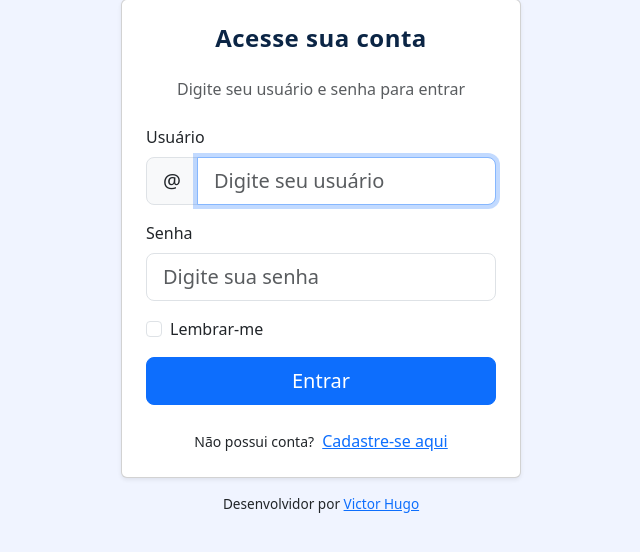
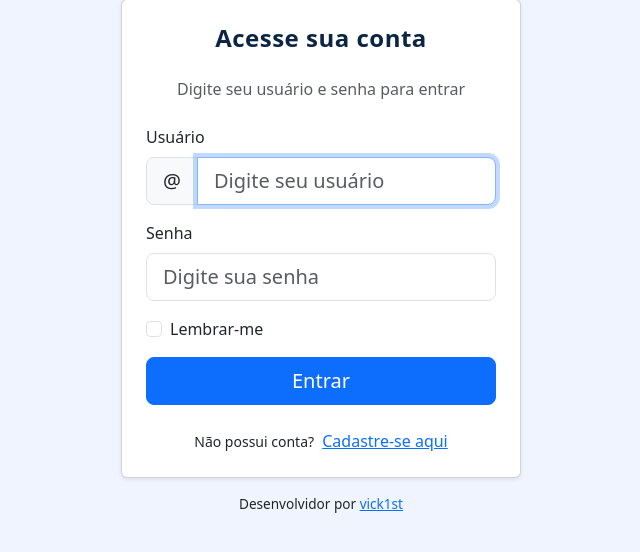
Before and after one commit to Victoryusz/ordem-servico, a Django app: page /login/ in a window 1280 px wide. Shown: the part 181-733 px from the top of the page, without its empty margins (319-959 px from the left). Run offline with Django 5.2, Linux system fonts and the light colour scheme.

Commit message:
Altera nome na linha 110

```diff
--- a/app/app_order/templates/app_order/login.html
+++ b/app/app_order/templates/app_order/login.html
@@ -107,7 +107,7 @@
 
       <!-- Link credit -->
       <div class="footer-credit text-center">
-        Desenvolvidor por <a href="https://github.com/Victoryusz" target="_blank">Victor Hugo</a>
+        Desenvolvidor por <a href="https://github.com/Victoryusz" target="_blank">vick1st</a>
       </div>
     </div>
 
```
